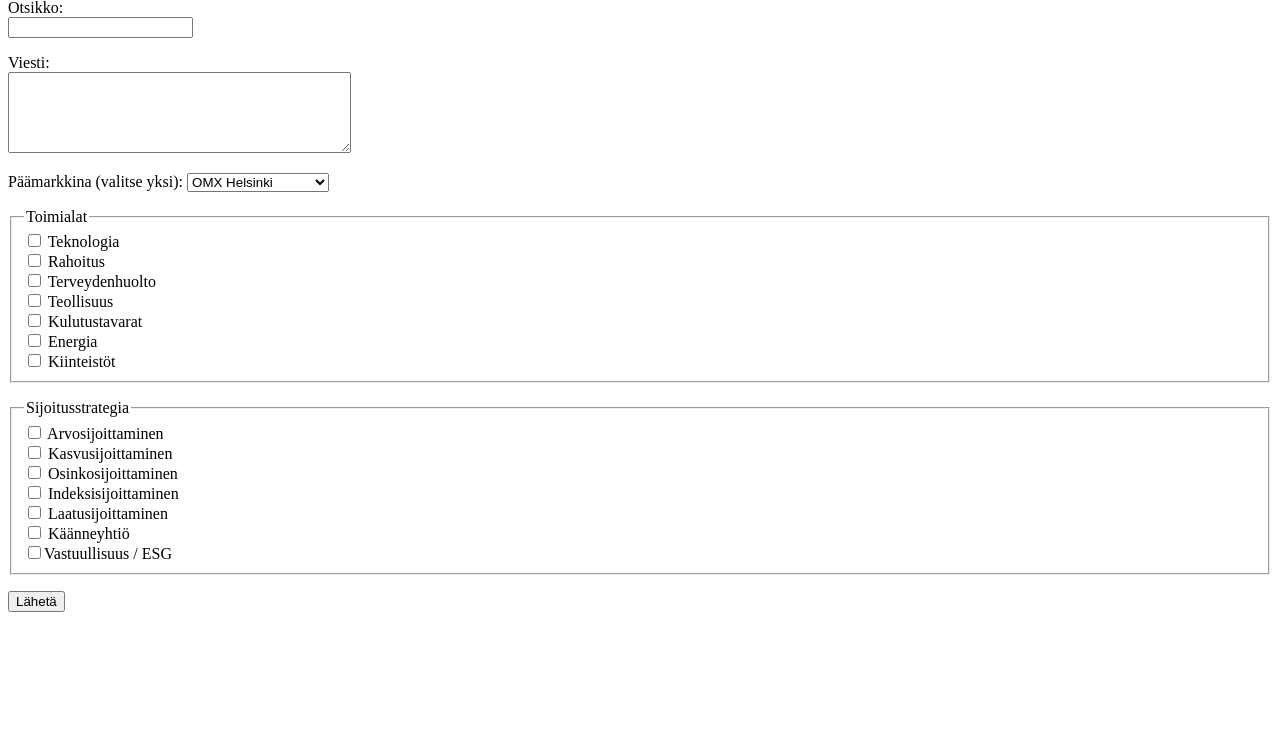
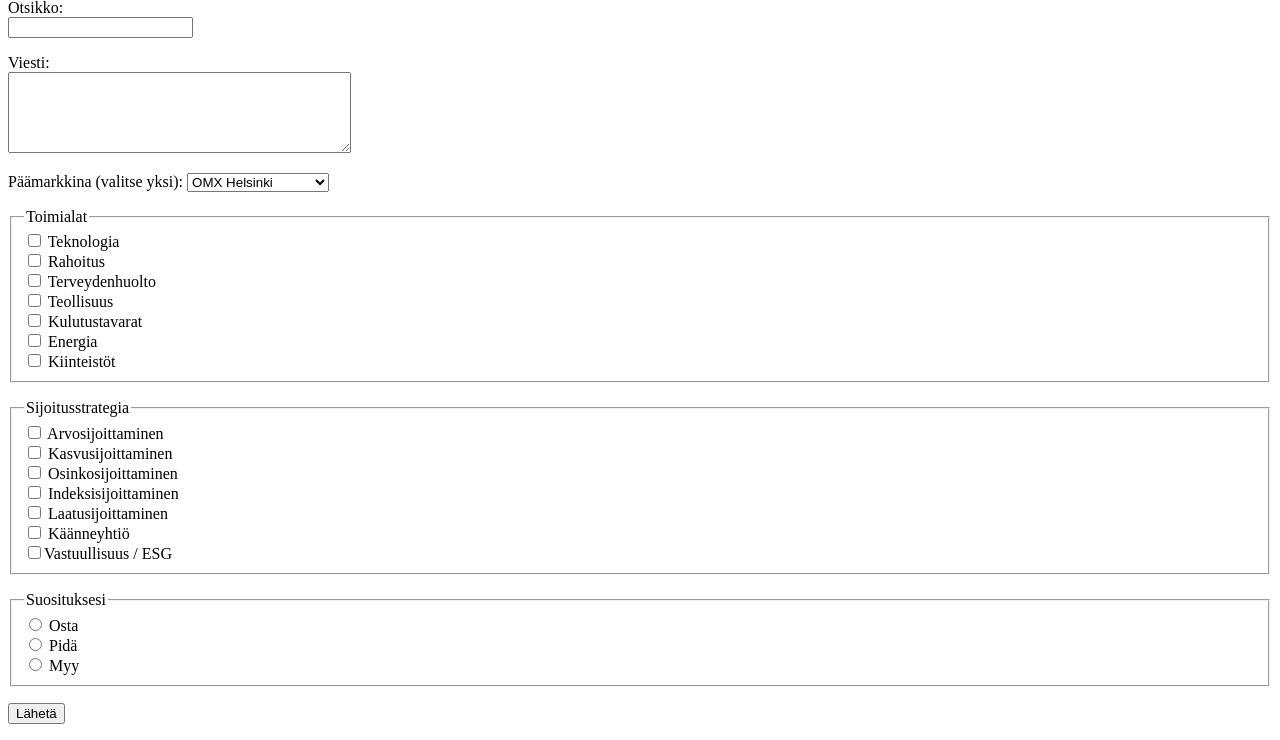
Before and after one commit to jopezizi/investor-club, a Flask app: page /new_post in a window 1280 px wide. Shown: the part 281-1021 px from the top of the page. Before the commit the page ends 893 px from the top, so only its background shows below. Run offline with Flask 3, Linux system fonts and the light colour scheme; the visitor is signed in with stand-in values (Sample User, id 1).

Commit message:
Add recommendation field to posts; update post creation, retrieval, and templates

```diff
--- a/app.py
+++ b/app.py
@@ -94,13 +94,11 @@ def create_post():
     market = request.form['market']
     industry = request.form['industry']
     strategy = request.form['strategy']
-    print(market)
-    print(industry)
-    print(strategy)
+    recommendation = request.form['recommendation']
     if not title or not content or len(title) > 100 or len(content) > 5000:
         abort(403)
     user_id = session['user_id']
-    post_id = posts.add_post(title, content, user_id, market, industry, strategy)
+    post_id = posts.add_post(title, content, user_id, market, industry, strategy, recommendation)
     return redirect('/post/' + str(post_id))
 
 @app.route('/post/<int:post_id>')
--- a/schema.sql
+++ b/schema.sql
@@ -16,7 +16,8 @@ CREATE TABLE IF NOT EXISTS posts (
                user_id INTEGER REFERENCES users,
                likes INTEGER,
                buys INTEGER,
-               sells INTEGER
+               sells INTEGER,
+               recommendation TEXT
 );
 CREATE TABLE IF NOT EXISTS comments (
                id INTEGER PRIMARY KEY,
--- a/templates/index.html
+++ b/templates/index.html
@@ -12,7 +12,7 @@
   <h1>Analyysit</h1>
   {% for post in post_list %}
   <p>
-    <a href='/post/{{ post.id }}'>{{post.title}}</a> | <a href='/profile/{{post.user_id}}'>{{post.username}}</a> | {{post.sent_at}} | {{post.market}} | {{post.industry}} | {{post.strategy}}
+    <a href='/post/{{ post.id }}'>{{post.title}}</a> | <a href='/profile/{{post.user_id}}'>{{post.username}}</a> | {{post.recommendation}} | {{post.sent_at}} | {{post.market}} | {{post.industry}} | {{post.strategy}}
     <br />
   </p>
   <hr />
--- a/templates/new_post.html
+++ b/templates/new_post.html
@@ -58,6 +58,20 @@
             <label><input type="checkbox" name="strategy" value="Vastuullisuus">Vastuullisuus / ESG</label><br>
         </fieldset>
     </p>
+    <p>
+    <fieldset>
+        <legend>Suosituksesi</legend>
+
+        <input type="radio" id="buy" name="recommendation" value="Osta" />
+        <label for="buy">Osta</label><br />
+
+        <input type="radio" id="hold" name="recommendation" value="Pidä" />
+        <label for="hold">Pidä</label><br />
+
+        <input type="radio" id="sell" name="recommendation" value="Myy" />
+        <label for="sell">Myy</label>
+    </fieldset>
+    </p>
     <input type="submit" value="Lähetä" />
     </p>
   </form>
--- a/templates/post.html
+++ b/templates/post.html
@@ -10,6 +10,7 @@
 <body>
   {% include 'header.html' %}
   <h1>{{ post.title }}</h1>
+  <h3>{{ post.recommendation }}</h3>
   julkaissut <b><a href="/profile/{{ post.user_id }}">{{post.username}}</a></b> | {{ post.sent_at }}
 
   {%if post.user_id == session.user_id %}
```
Also changed, not shown: posts.py (+5 -5 lines).
